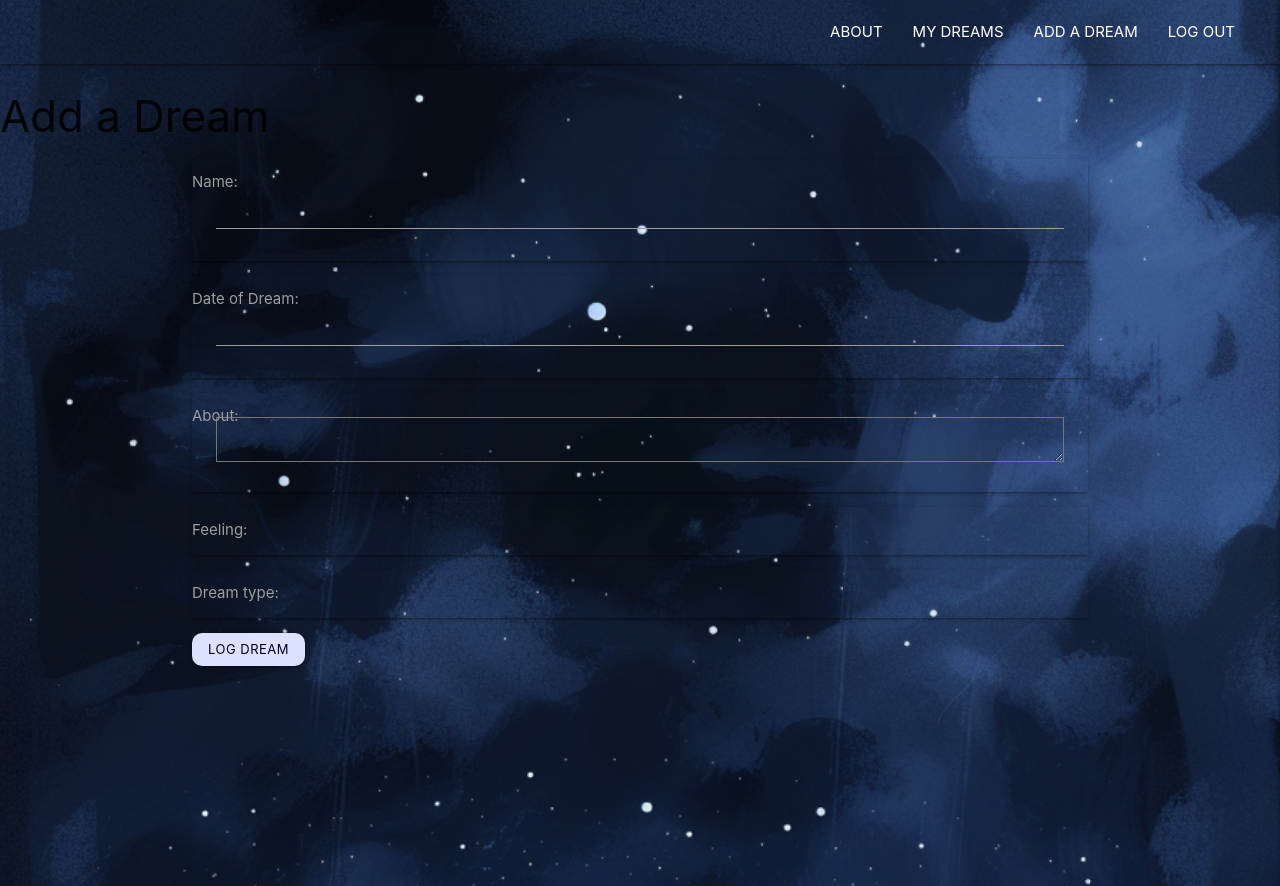
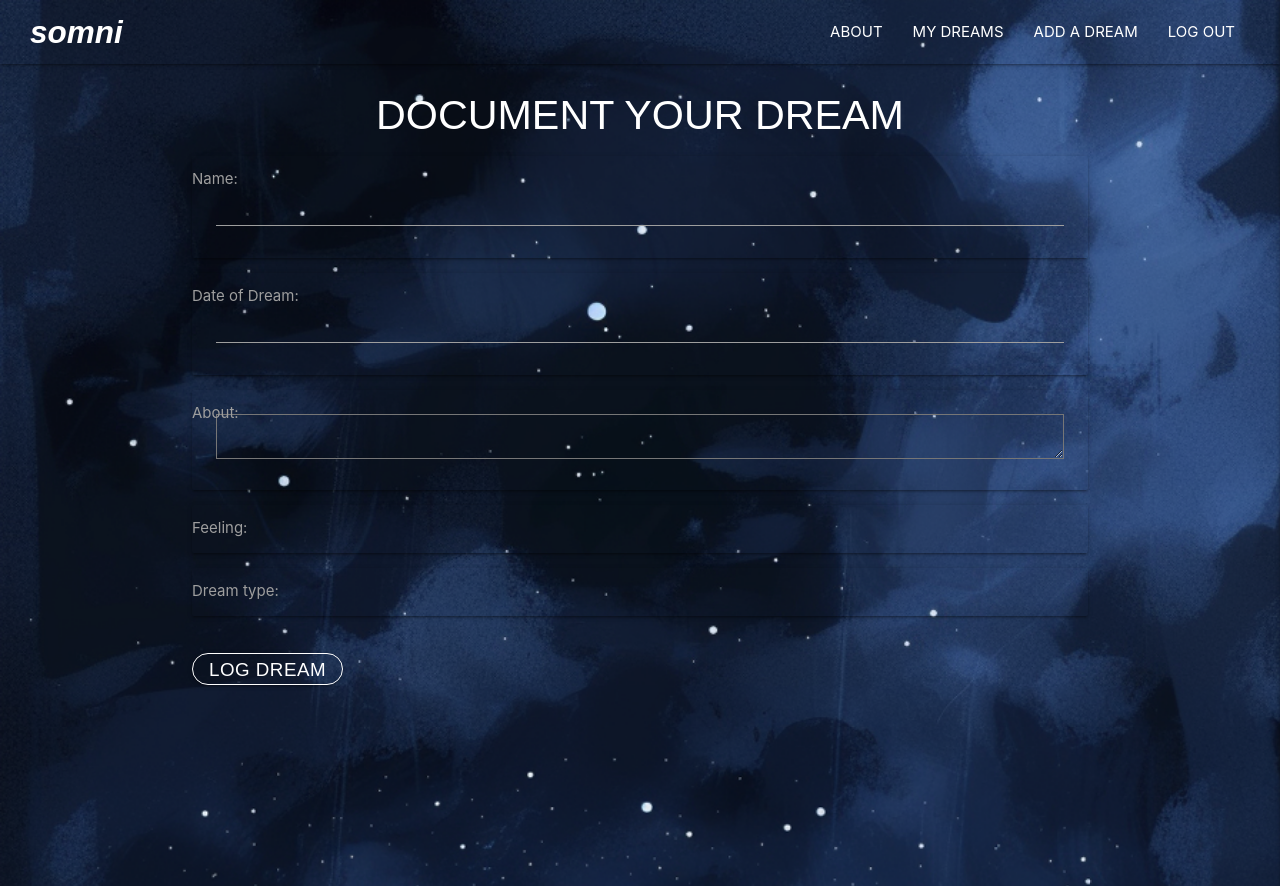
Before and after one commit to ariellepollock/dreamhues, a Django app: page /dreams/create in a window 1280 px wide. Shown: the top 886 px of the page. Run offline with Django 4.2, Linux system fonts and the light colour scheme; the visitor is signed in with stand-in values (Sample User, id 1); some web fonts are replaced.

Commit message:
style side bar and add close button

```diff
--- a/main_app/static/css/style.css
+++ b/main_app/static/css/style.css
@@ -249,8 +249,11 @@ label{
 
 .pageTitle {
     text-align: center;
-    font-family: 'Varela Round';
-    color: rgb(255, 255, 255);
+    font-family: "lorimer-no-2", sans-serif;
+    font-weight: 300;
+    font-style: normal;
+    font-size: 2.75rem;
+    color: white;
 }
 
 .indexCreate{
@@ -464,19 +467,32 @@ label{
     top: 0;
 }
 
-.brand-logo {
-    margin-left: -35vmin; /* Adjust this value as needed */
-}
+/* .brand-logo {
+    margin-left: -35vmin;
+} */
 
 .sidenav {
     background-color: #05041d;
+    font-family: "lorimer-no-2", sans-serif;
+    font-weight: 300;
+    font-style: normal;
 }
 
 .sidenav a {
     color: white !important; /* Ensuring text is solid white */
     text-decoration: none !important; /* Optional: Removes underline from links */
+    font-size: 1.75rem !important;
 }
 
 .sidenav-overlay {
     display: none !important;
 }
+
+.top-pad-side-nav {
+    margin-top: 10vmin;
+}
+
+.sidenav-close {
+    margin-left: -9vmin;
+    margin-top: 2vmin;
+}
--- a/main_app/templates/base.html
+++ b/main_app/templates/base.html
@@ -17,7 +17,7 @@
     <header class="navbar-fixed">
       <nav class="nav-wrapper navbar-us">
           <!-- Brand Logo -->
-          <a href="{% url 'home' %}" class="brand-logo">somni</a>
+          <a href="{% url 'home' %}" class="brand-logo left">somni</a>
           <!-- Navbar Links (for larger screens) -->
           <ul class="right hide-on-med-and-down">
               <li><a href="{% url 'about' %}">ABOUT</a></li>
@@ -32,12 +32,13 @@
       </nav>
       <!-- Sidenav Structure (for smaller screens) -->
       <ul id="slide-out" class="sidenav">
-          <li><a href="{% url 'about' %}">ABOUT</a></li>
-          {% if user.is_authenticated %}
-              <li><a href="{% url 'index' %}">MY DREAMS</a></li>
-              <li><a href="{% url 'dreams_create' %}">ADD A DREAM</a></li>
-              <li><a href="{% url 'logout' %}">LOG OUT</a></li>
-          {% endif %}
+        <li><a class="sidenav-close" href="#!"><i class="material-icons">close</i>x</a></li>
+        <li class="top-pad-side-nav"><a href="{% url 'about' %}">ABOUT</a></li>
+        {% if user.is_authenticated %}
+            <li><a href="{% url 'index' %}">MY DREAMS</a></li>
+            <li><a href="{% url 'dreams_create' %}">ADD A DREAM</a></li>
+            <li><a href="{% url 'logout' %}">LOG OUT</a></li>
+        {% endif %}
       </ul>
     </header>
     <main class="container-fluid">
--- a/main_app/templates/main_app/dream_form.html
+++ b/main_app/templates/main_app/dream_form.html
@@ -8,9 +8,9 @@ type="video/mp4" id="homeBackground">
 </video> -->
 <img src="{% static 'public/imgs/watercolor.png' %}" id="background">
 {% if object %}
-    <h3 class="signupTitle signup">Edit {{ object.name }}</h3>
+    <h3 class="pageTitle signup">Edit {{ object.name }}</h3>
 {% else %}
-    <h3 class="signupTitle signup">Add a Dream</h3>
+    <h3 class="pageTitle signup">DOCUMENT YOUR DREAM</h3>
 {% endif %}
 <div class="input-field container">
     <form action="" method="POST">
@@ -40,8 +40,8 @@ type="video/mp4" id="homeBackground">
                 {{ form.dream_type.label_tag }}
                 {{ form.dream_type }}
             </div>
-        </table>
-        <button type="submit" class="btn waves-effect waves-light btn-small btn-us">LOG DREAM</button>
+        </table><br>
+        <button type="submit" class="btn waves-effect waves-light btn-small btn-us-outline">LOG DREAM</button>
     </form>
 </div>
 
```
